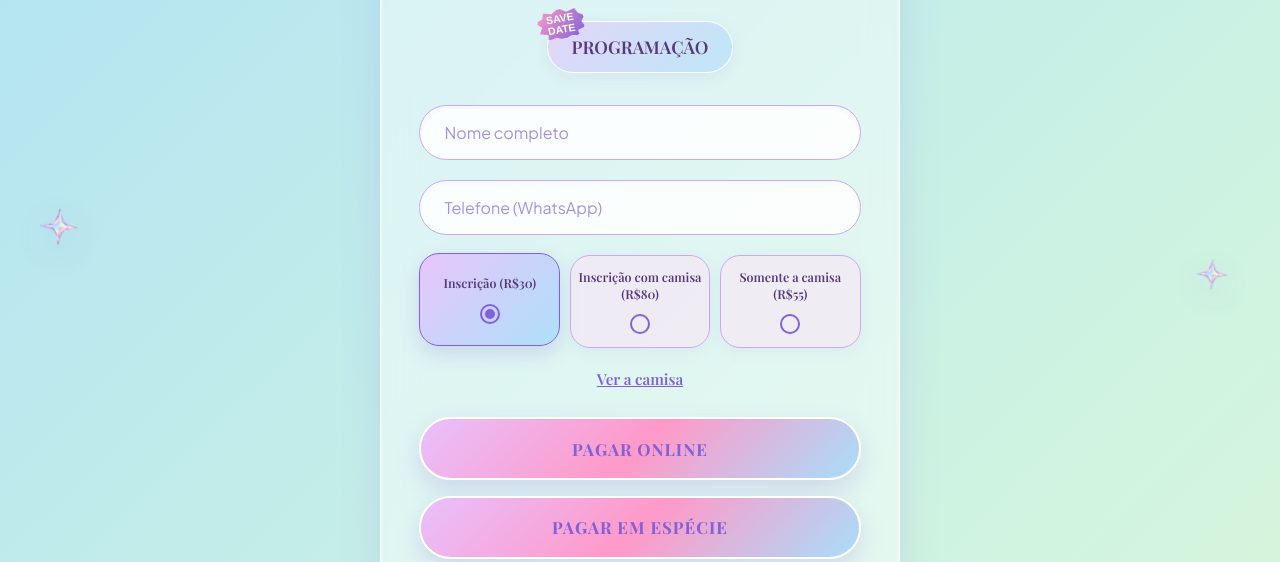
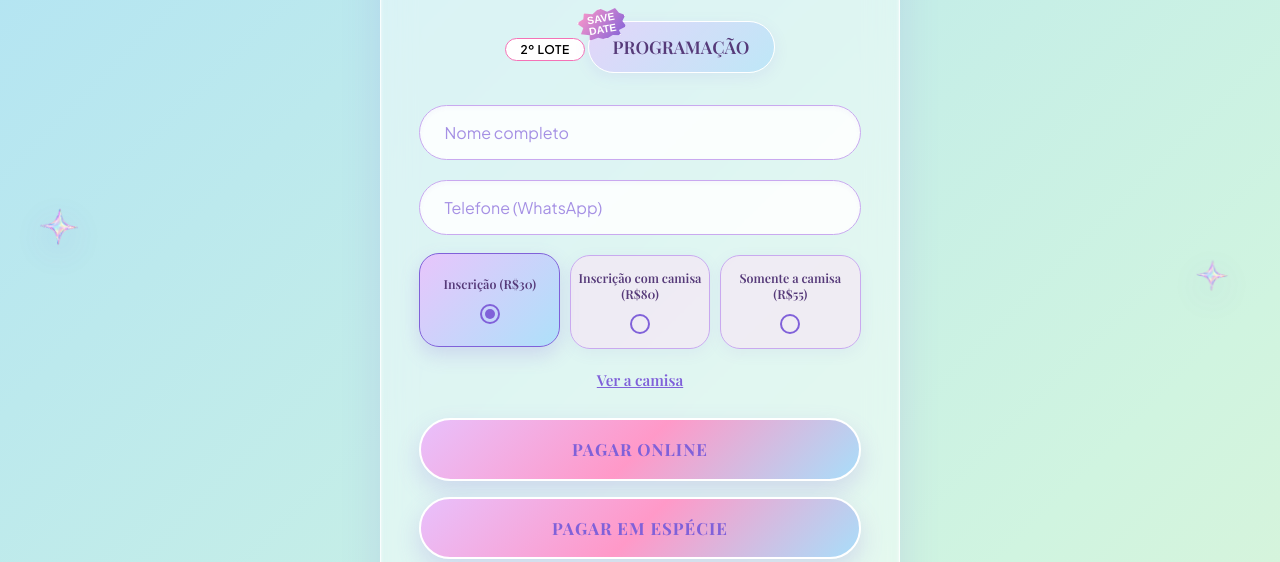
Before and after one commit to lagoinhacearamirim/shine, a plain HTML site: page index.html in a window 1280 px wide. Shown: the part 238-800 px from the top of the page. Drawn offline with nearby package versions, Linux system fonts and the light colour scheme; a web font is replaced by a local one.

Commit message:
Update index.html

```diff
--- a/index.html
+++ b/index.html
@@ -38,6 +38,10 @@
                 <img src="confLogo.png" alt="Conf Logo" class="conf-logo" onerror="this.style.display='none'">
             </div>
             <h2 class="section-title">CONFERÊNCIA LAÇOS 2026</h2>
+
+            <span style="display: inline-block; background-color: #ffffff; color: #000000; border: 1.5px solid #f472b6; border-radius: 999px; padding: 3px 14px; font-size: 0.75rem; font-weight: 600; letter-spacing: 0.05em; margin: 6px auto 12px;">
+                2º LOTE
+            </span>
 
             <button type="button" id="btn-programacao" class="date-badge" style="border: 1px solid var(--branco-perolado); cursor: pointer; text-align: center;">
                 <div class="save-date-badge">Save<br>date</div>
```
